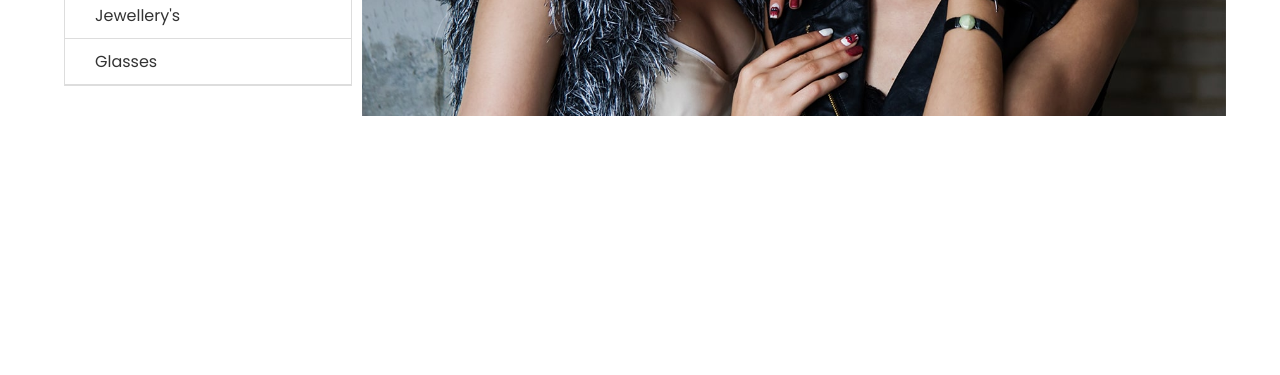
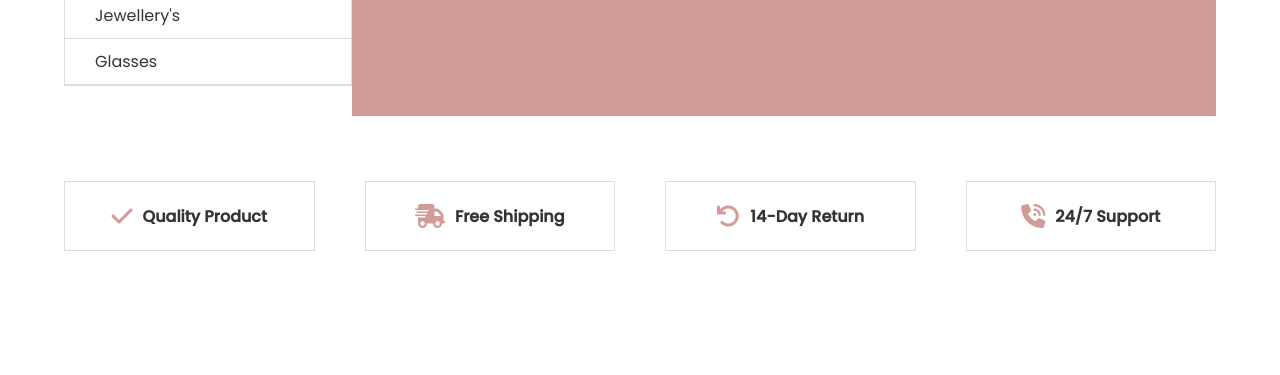
Before and after one commit to OmarRana-dev/Vanila-html-CSS-projects, a plain HTML site: page 01_e-commers/index.html in a window 1280 px wide. Shown: the part 425-800 px from the top of the page. Drawn offline with Linux system fonts and the light colour scheme.

Commit message:
now i was add some  features under the hero section

```diff
--- a/01_e-commers/index.html
+++ b/01_e-commers/index.html
@@ -92,5 +92,23 @@
         </div>
       </div>
     </div>
+    <div class="wrapper feature-area">
+      <div class="product-features">
+        <i class="fa-solid fa-check"></i>
+        <h4>Quality Product</h4>
+      </div>
+      <div class="product-features">
+        <i class="fa-solid fa-truck-fast"></i>
+        <h4>Free Shipping</h4>
+      </div>
+      <div class="product-features">
+        <i class="fa-solid fa-arrow-rotate-left"></i>
+        <h4>14-Day Return</h4>
+      </div>
+      <div class="product-features">
+        <i class="fa-solid fa-phone-volume"></i>
+        <h4>24/7 Support</h4>
+      </div>
+    </div>
   </body>
 </html>
--- a/01_e-commers/style.css
+++ b/01_e-commers/style.css
@@ -202,7 +202,7 @@ body, html {
     height: 400px;
     float: left;
     width: 100%;
-    margin-left: 10px;
+    /* margin-left: 10px; */
 }
 
 .hero-banner img {
@@ -222,6 +222,7 @@ body, html {
     justify-content: center;
     flex-direction: column;
     color: #fff;
+    background-color: #D19C97;
 }
 .banner-text h4 {
     margin: 0;
@@ -237,4 +238,31 @@ body, html {
     background-color: #fff;
     color: #000;
     padding: 10px 15px;
+    text-decoration: none;
 }
+
+
+/* FEATURES SECTION */
+
+.feature-area {
+    height: 200px;
+    display: flex;
+    justify-content: space-between;
+    align-items: center;
+    gap: 50px;
+}
+
+.product-features {
+    width: 100%;
+    display: flex;
+    justify-content: center;
+    align-items: center;
+    gap: 10px;
+    color: #333;
+    border: 1px solid #ddd;
+}
+
+.product-features i {
+    font-size: x-large;
+    color: #D19C97;
+}
```
